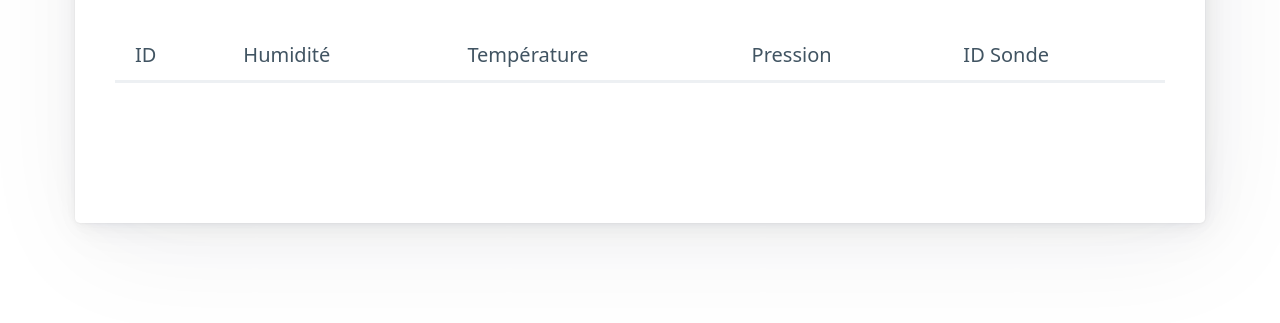
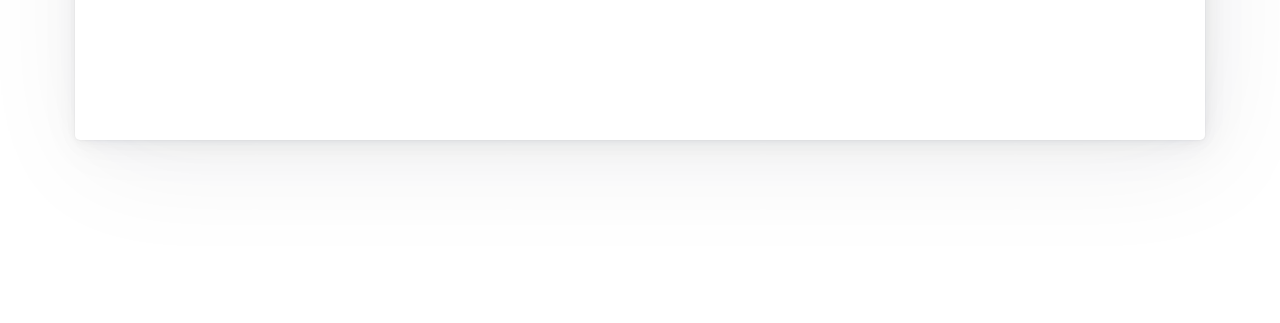
Before and after one commit to ebuaa/projetiot, a Flask app: page / in a window 1280 px wide. Shown: the part 771-1094 px from the top of the page. Run offline with Flask 3, Linux system fonts and the light colour scheme; lists and menus that the app fills with data are empty.

Commit message:
changement divers

```diff
--- a/app.py
+++ b/app.py
@@ -53,7 +53,9 @@ def recuperer_releves():
                                 }
         liste_releves.append(dictionnaire_releves)
 
-    return render_template('index.html', liste_releves=liste_releves)
+    return jsonify(liste_releves)
+
+    return render_template('index.html', humidite=humidite, temperature=temperature, pression=pression)
 
 
 # Ajouter des utilisateurs
--- a/templates/index.html
+++ b/templates/index.html
@@ -91,28 +91,6 @@
               </tr> -->
     </tfoot>
   </table>
-  <table>
-    <thead>
-        <tr>
-            <th>ID</th>
-            <th>Humidité</th>
-            <th>Température</th>
-            <th>Pression</th>
-            <th>ID Sonde</th>
-        </tr>
-    </thead>
-    <tbody>
-        {% for releve in liste_releves %}
-            <tr>
-                <td>{{ releve.id }}</td>
-                <td>{{ releve.humidite }}</td>
-                <td>{{ releve.temperature }}</td>
-                <td>{{ releve.pression }}</td>
-                <td>{{ releve.id_sonde }}</td>
-            </tr>
-        {% endfor %}
-    </tbody>
-</table>
 </figure>
 </article>
 
```
